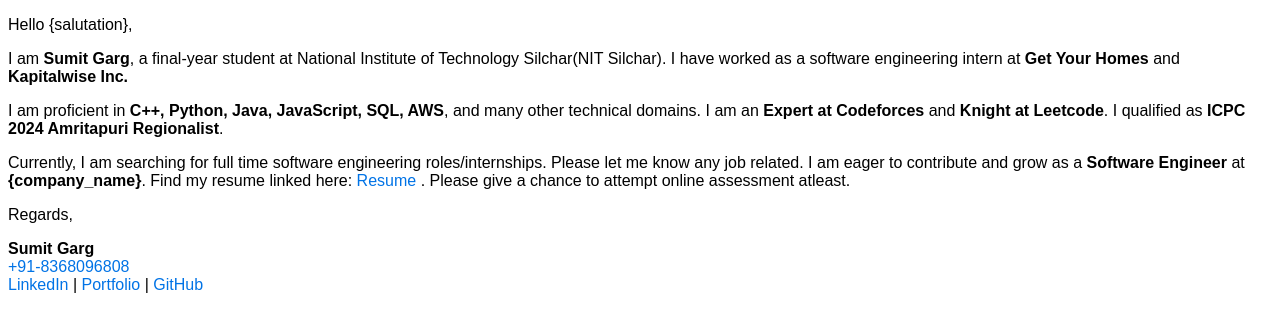
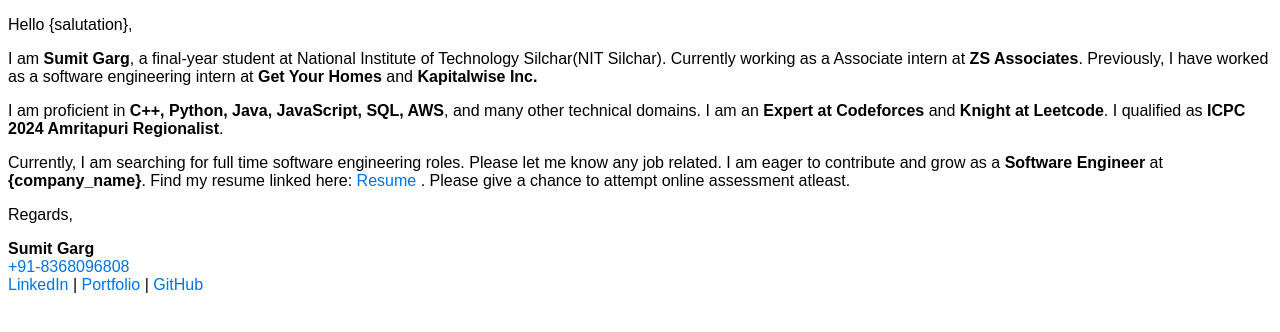
Before and after one commit to sumitgarg21/cold_mailing, a website: page cold_mail_backend/email_template.html in a window 1280 px wide. Drawn offline with Linux system fonts and the light colour scheme.

Commit message:
email template change

```diff
--- a/cold_mail_backend/email_template.html
+++ b/cold_mail_backend/email_template.html
@@ -13,7 +13,7 @@
 
       <p>
         I am <strong>Sumit Garg</strong>, a final-year student at National
-        Institute of Technology Silchar(NIT Silchar). I have worked as a software engineering intern at
+        Institute of Technology Silchar(NIT Silchar). Currently working as a Associate intern at <strong>ZS Associates</strong>. Previously, I have worked as a software engineering intern at
         <strong>Get Your Homes</strong> and <strong>Kapitalwise Inc.</strong>
       </p>
       <p>
@@ -22,7 +22,7 @@
         I qualified as <strong>ICPC 2024 Amritapuri Regionalist</strong>.
       </p>
       <p>
-        Currently, I am searching for full time software engineering roles/internships. Please
+        Currently, I am searching for full time software engineering roles. Please
         let me know any job related. I am eager to contribute and grow as a <strong>Software Engineer</strong> at <strong>{company_name}</strong>.
         Find my resume linked here:
         <a
```
